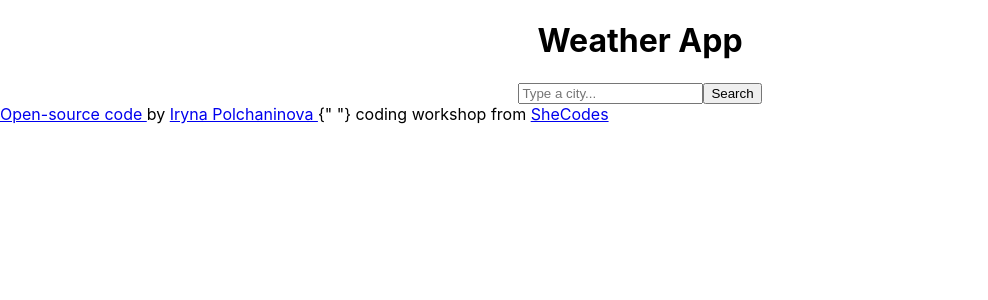
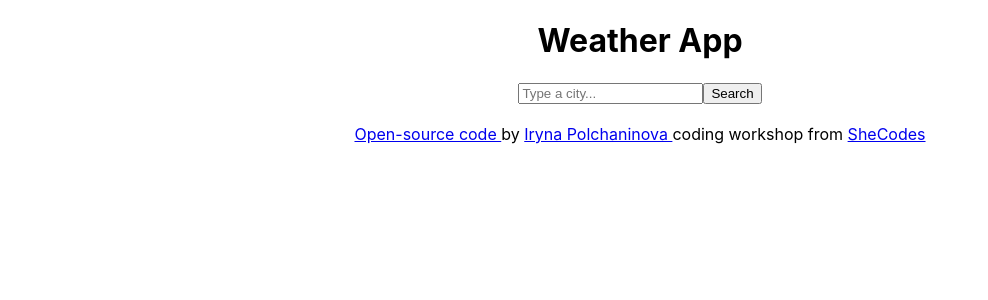
Before and after one commit to IraPolchanin/WeatherAppReact, a React (Create React App) app in the folder my-app/: page / in a window 1280 px wide. Shown: the top 300 px of the page, without its empty margins (0-988 px from the left). Built offline with nearby package versions, Linux system fonts and the light colour scheme.

Commit message:
edited footer

```diff
--- a/my-app/public/index.html
+++ b/my-app/public/index.html
@@ -37,7 +37,7 @@
     <span> by </span>
     <a href="https://ornate-vacherin-b9a5c6.netlify.app/" rel="noopener noreferrer" target="_blank">
       Iryna Polchaninova
-    </a>{" "}
+    </a>
     <span> coding workshop from </span>
     <a href="https://www.shecodes.io/" rel="noopener noreferrer" target="_blank">
       SheCodes
--- a/my-app/src/index.css
+++ b/my-app/src/index.css
@@ -15,3 +15,8 @@ li {
   list-style: none;
   text-transform: capitalize;
 }
+footer{
+  margin: 0 auto;
+  text-align: center;
+  padding-top: 20px;
+}
```
